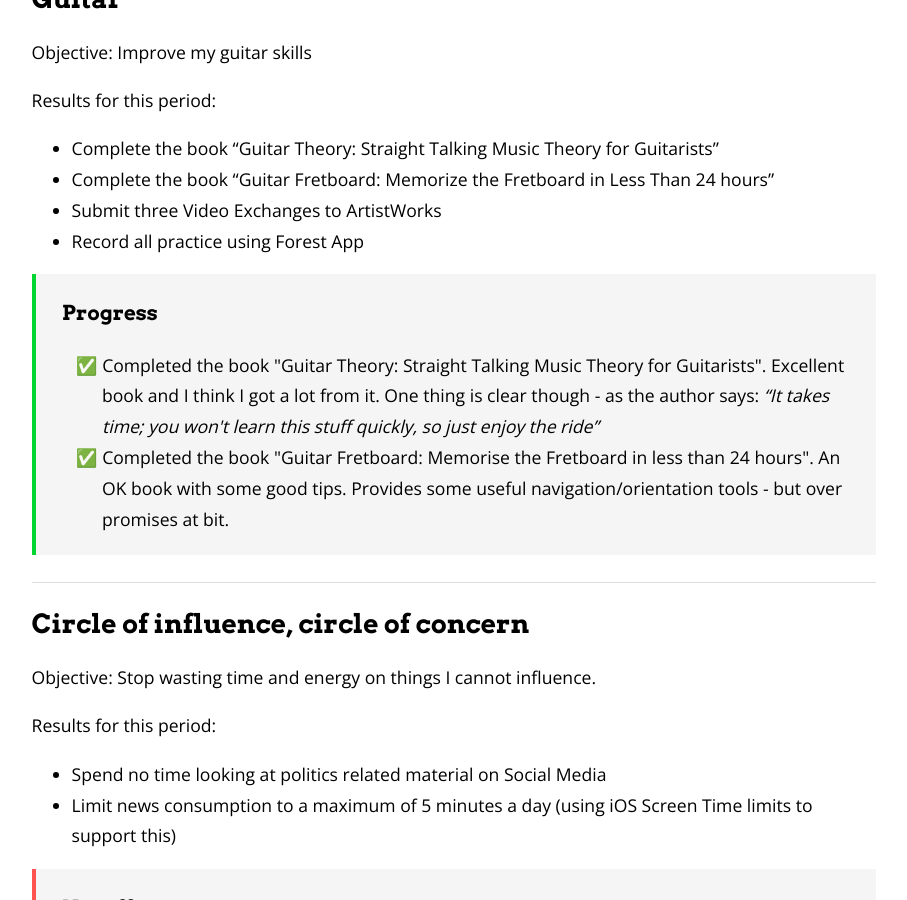
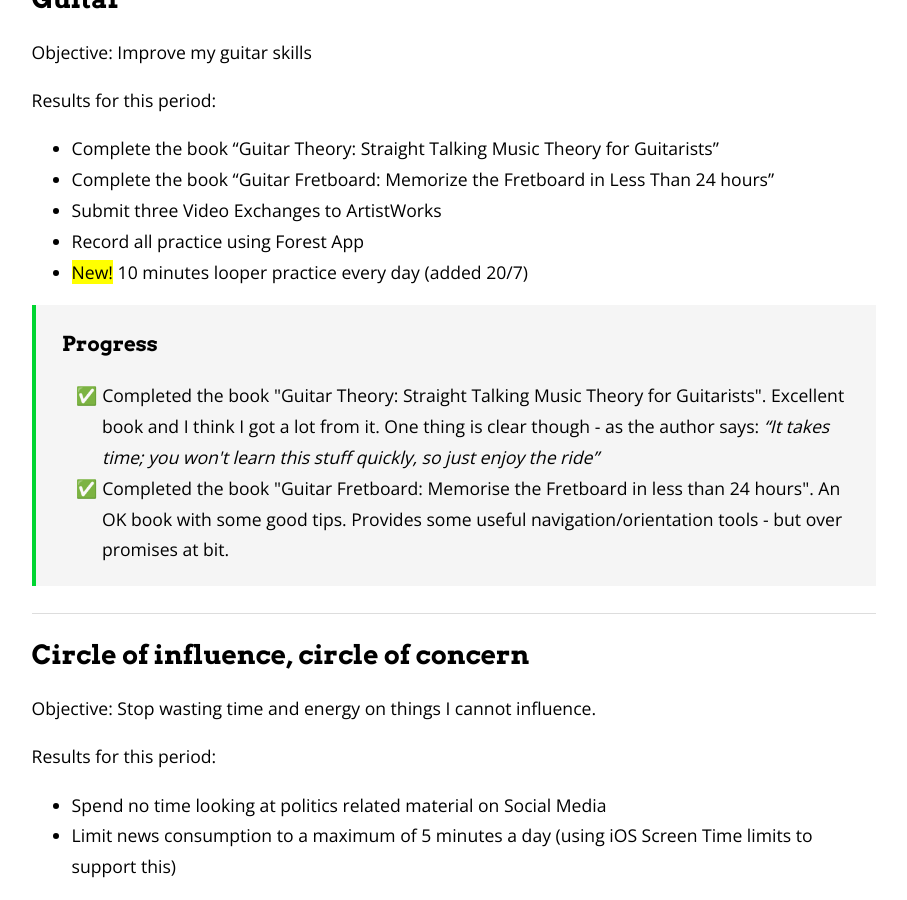
Before and after one commit to gtvj/gtvj.github.io, a Jekyll site: the page built from objectives-2020-Q3.md, in a window 1280 px wide and 900 px high, scrolled down 963 px. Shown: the whole window, without its empty margins (186-1093 px from the left). Built offline with Jekyll 4.4.1, drawn with Linux system fonts in a browser that asks for light colours; nearby versions of some CDN libraries.

Commit message:
Add new guitar practice objective - looper practice

```diff
--- a/objectives-2020-Q3.md
+++ b/objectives-2020-Q3.md
@@ -43,6 +43,7 @@ Results for this period:
 * Complete the book "Guitar Fretboard: Memorize the Fretboard in Less Than 24 hours"
 * Submit three Video Exchanges to ArtistWorks
 * Record all practice using Forest App
+* <mark>New!</mark> 10 minutes looper practice every day (added 20/7)
 
 <div class="progress">
 <h3>Progress</h3>
```
